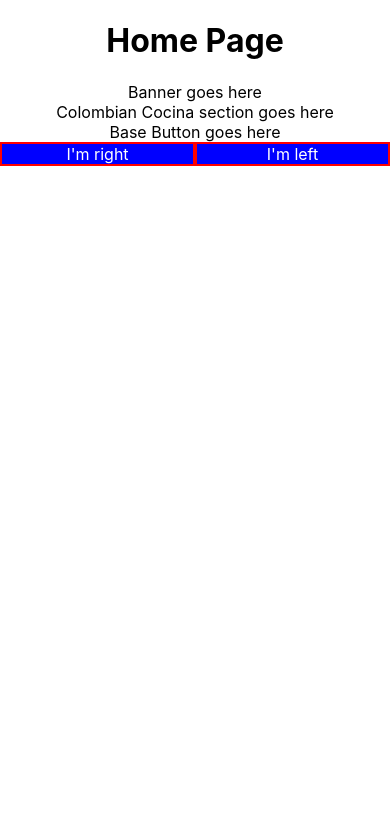
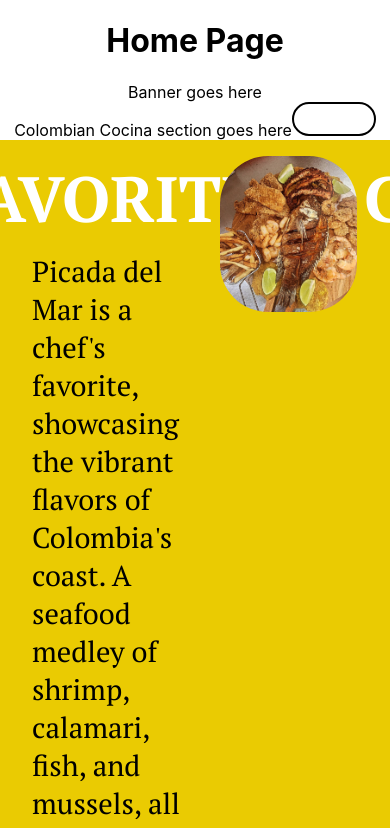
Before and after one commit to IanValdovinos/rositas-treats, a React (Create React App) app: page /kitchen in a window 390 px wide. Shown: the top 828 px of the page. Built offline with nearby package versions, Linux system fonts and the light colour scheme.

Commit message:
Add BaseButton, ParagraphOne, and Chef's Favorites section

```diff
--- a/package.json
+++ b/package.json
@@ -8,6 +8,7 @@
     "@testing-library/user-event": "^13.5.0",
     "react": "^18.3.1",
     "react-dom": "^18.3.1",
+    "react-fast-marquee": "^1.6.5",
     "react-router-dom": "^6.27.0",
     "react-scripts": "5.0.1",
     "web-vitals": "^2.1.4"
--- a/src/App.js
+++ b/src/App.js
@@ -10,8 +10,12 @@ import CosinaCatering from './pages/kitchen/catering';
 function App() {
   return (
     <div className="App">
+      {/* Fonts */}
+      <link rel="preconnect" href="https://fonts.googleapis.com" />
+      <link rel="preconnect" href="https://fonts.gstatic.com" crossorigin />
+      <link href="https://fonts.googleapis.com/css2?family=PT+Serif:ital,wght@0,400;0,700;1,400;1,700&display=swap" rel="stylesheet" />
+
       <BrowserRouter>
-
         {/* Pages */}
         <Routes>
           {/* Home Page */}
--- a/src/components/Elements/BaseButton/BaseButton.module.css
+++ b/src/components/Elements/BaseButton/BaseButton.module.css
@@ -0,0 +1,42 @@
+.baseButton {
+    color: black;
+    background-color: white;
+    min-width: fit-content;
+    padding: 15px 40px;
+    border-radius: 10000000px;
+    display: inline-block;
+    border: 2px solid black;
+    position: relative;
+    overflow: hidden;
+    -webkit-transition: all 0.2s ease-out;
+}
+
+.baseButton::before {
+    content: "";
+    position: absolute;
+    background: white;
+    bottom: 0;
+    left: 0;
+    right: 0;
+    top: 100%;
+    z-index: -1;
+    -webkit-transition: all 0.2s ease-out;
+}
+
+.baseButton:hover {
+    color: black;
+    cursor: pointer;
+    transform: translateY(-0.25rem);
+    box-shadow: 0 3px 10px rgba(0, 0, 0, 0.7);
+}
+
+.baseButton:hover::before {
+    top: 0;
+}
+
+.baseButton p {
+    margin: 0;
+    padding: 0;
+    font-weight: 600;
+    font-size: 1.2rem;
+}
--- a/src/components/Elements/BaseButton/index.js
+++ b/src/components/Elements/BaseButton/index.js
@@ -1,12 +1,10 @@
-import React from 'react';
-
-// Import styles
+import React from "react";
 import styles from './BaseButton.module.css';
 
-function BaseButton() {
+function BaseButton({additionalClassNames, onClick, children}) {
     return (
-        <div>
-            Base Button goes here
+        <div className={`${additionalClassNames} ${styles.baseButton}`} onClick={onClick}>
+            <p>{children}</p>
         </div>
      );
 }
--- /dev/null
+++ b/src/components/Elements/ParagraphOne/ParagraphOne.module.css
@@ -0,0 +1,6 @@
+.paragraphOne {
+    font-family: "PT Serif", serif;
+    font-weight: 400;
+    font-style: normal;
+    font-size: 1.8rem;
+}
--- /dev/null
+++ b/src/components/Elements/ParagraphOne/index.js
@@ -0,0 +1,12 @@
+import React from 'react';
+
+// Import styles
+import styles from './ParagraphOne.module.css';
+
+function ParagraphOne({additionalClasses, children}) {
+    return (
+        <p className={`${additionalClasses} ${styles.paragraphOne}`}>{children}</p>
+    );
+}
+
+export default ParagraphOne;
--- /dev/null
+++ b/src/components/Kitchen/chefsFavorites/chefsFavorites.module.css
@@ -0,0 +1,66 @@
+.chefsFavoritesSection {
+    width: 100%;
+    display: grid;
+    grid-template-columns: repeat(2, 1fr);
+    gap: 1rem;
+    box-sizing: border-box;
+    padding: 1rem;
+    background-color: rgb(234, 203, 2);
+    position: relative;
+}
+
+.marqueeContainer {
+    position: absolute;
+    width: 100%;
+    margin: 1rem 0;
+    z-index: 1;
+}
+
+.marquee {
+    width: 100vw;
+}
+
+.marquee h1 {
+    margin: 0;
+    color: white;
+    font-size: 4rem;
+    font-family: "PT Serif", serif;
+}
+
+.chefsFavoritesSectionLeft {
+    text-align: left;
+    padding: 6rem 0rem 1rem 1rem;
+}
+
+.chefsFavoritesSectionLeftParagraph {
+    margin: auto;
+}
+
+.buttonContainer {
+    margin: 3rem 0;
+    width: 100%;
+    text-align: center;
+}
+
+.chefsFavoritesSectionLeftButton {
+    margin: auto;
+}
+
+.imageContainer {
+    content: '';
+    width: 35vw;
+    height: 40vw;
+    border-radius: 3rem;
+    margin: auto;
+    z-index: 5;
+
+    overflow: hidden; /* Ensure content outside the container is hidden */
+    position: relative;
+}
+
+.imageContainer img {
+    width: 100%;
+    height: 100%;
+    object-fit: cover; /* Ensures the image covers the container */
+    object-position: center; /* Centers the image within the container */
+}
--- /dev/null
+++ b/src/components/Kitchen/chefsFavorites/index.js
@@ -0,0 +1,44 @@
+import React from 'react';
+
+// Import styles
+import styles from './chefsFavorites.module.css';
+
+// Import media
+import RightSectionPicture from '../../../assets/images/test/food_8.jpg';
+
+// Import components
+import ParagraphOne from '../../Elements/ParagraphOne';
+import BaseButton from '../../Elements/BaseButton';
+import Marquee from "react-fast-marquee";
+
+function ChefsFavorites() {
+    return (
+        <div className={styles.chefsFavoritesSection}>
+            <div className={styles.marqueeContainer}>
+                <Marquee className={styles.marquee} autoFill={false}>
+                    <h1>CHEF'S FAVORITES ~ CHEF'S FAVORITES ~ CHEF'S FAVORITES ~ CHEF'S FAVORITES ~ CHEF'S FAVORITES ~  </h1>
+                </Marquee>
+            </div>
+
+            {/* ########## Left section (content) ######### */}
+            <div className={styles.chefsFavoritesSectionLeft}>
+                <ParagraphOne additionalClasses={styles.chefsFavoritesSectionLeftParagraph}>
+                    Picada del Mar is a chef's favorite, showcasing the vibrant flavors of Colombia's coast. A seafood medley of shrimp, calamari, fish, and mussels, all perfectly seasoned and grilled to perfection. Served with golden plantains, yuca fries, and a tangy salsa, this dish is a true celebration of the sea and Colombian culinary tradition.
+                </ParagraphOne>
+
+                <div className={styles.buttonContainer}>
+                    <BaseButton additionalClassNames={styles.chefsFavoritesSectionLeftButton}>ORDER NOW</BaseButton>
+                </div>
+            </div>
+
+            {/* ########## Right section (picture) ######### */}
+            <div className={styles.chefsFavoritesSectionRight}>
+                <div className={styles.imageContainer}>
+                    <img src={RightSectionPicture} alt="Chef's recommendation"/>
+                </div>
+            </div>
+        </div>
+    );
+}
+
+export default ChefsFavorites;
--- a/src/pages/kitchen/home.js
+++ b/src/pages/kitchen/home.js
@@ -6,6 +6,7 @@ import styles from './home.module.css';
 // Import components
 import KitchenBanner from '../../components/Kitchen/banner';
 import ColombianCocina from '../../components/Kitchen/colombianCocina';
+import ChefsFavorites from '../../components/Kitchen/chefsFavorites';
 import AllYouCanEat from '../../components/Kitchen/allYouCanEat';
 
 function CocinaHome() {
@@ -26,7 +27,7 @@ function CocinaHome() {
             {/* ############################################# */}
             {/* ########## Chef's Favorite Section ########## */}
             {/* ############################################# */}
-
+            <ChefsFavorites />
 
             {/* ############################################# */}
             {/* ########## All You Can Eat Section ########## */}
```
Also changed, not shown: 2 other files (tests, documents, lock files or other folders).
